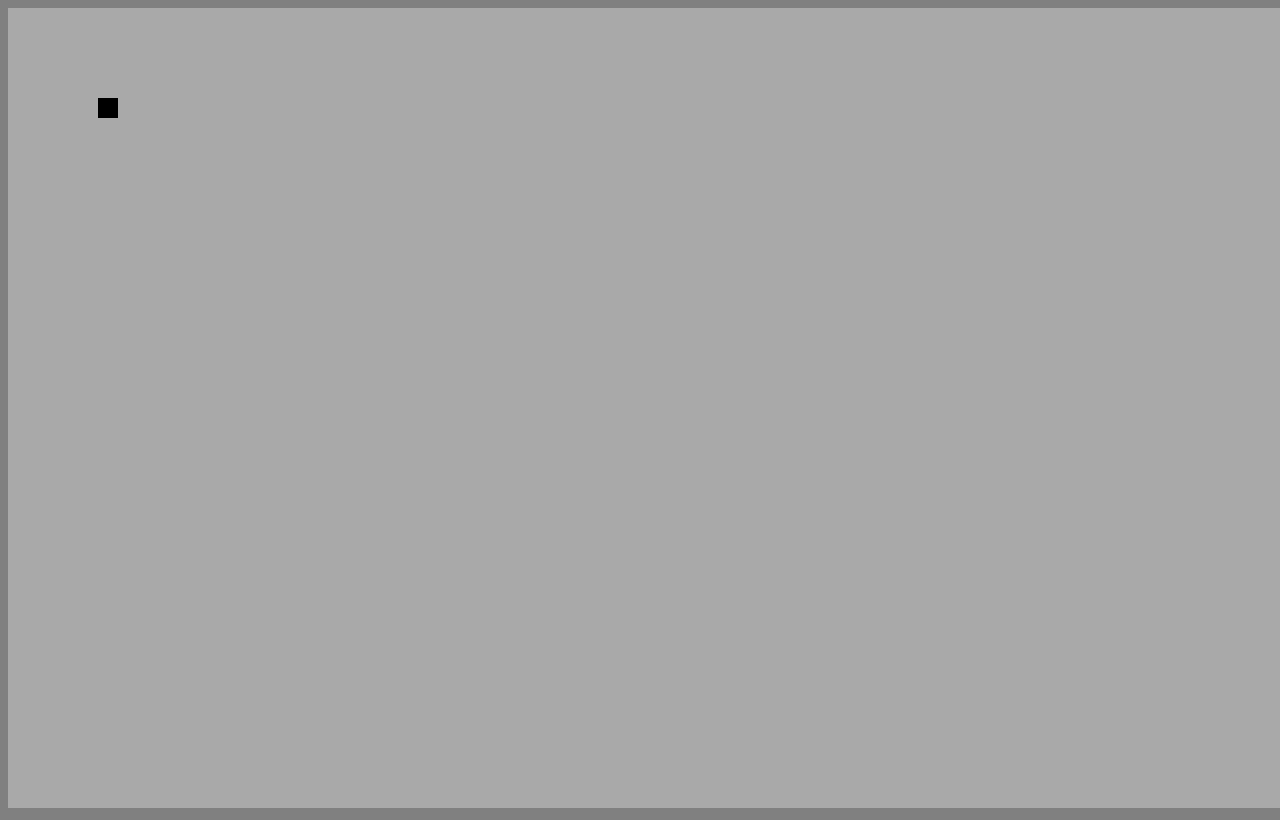
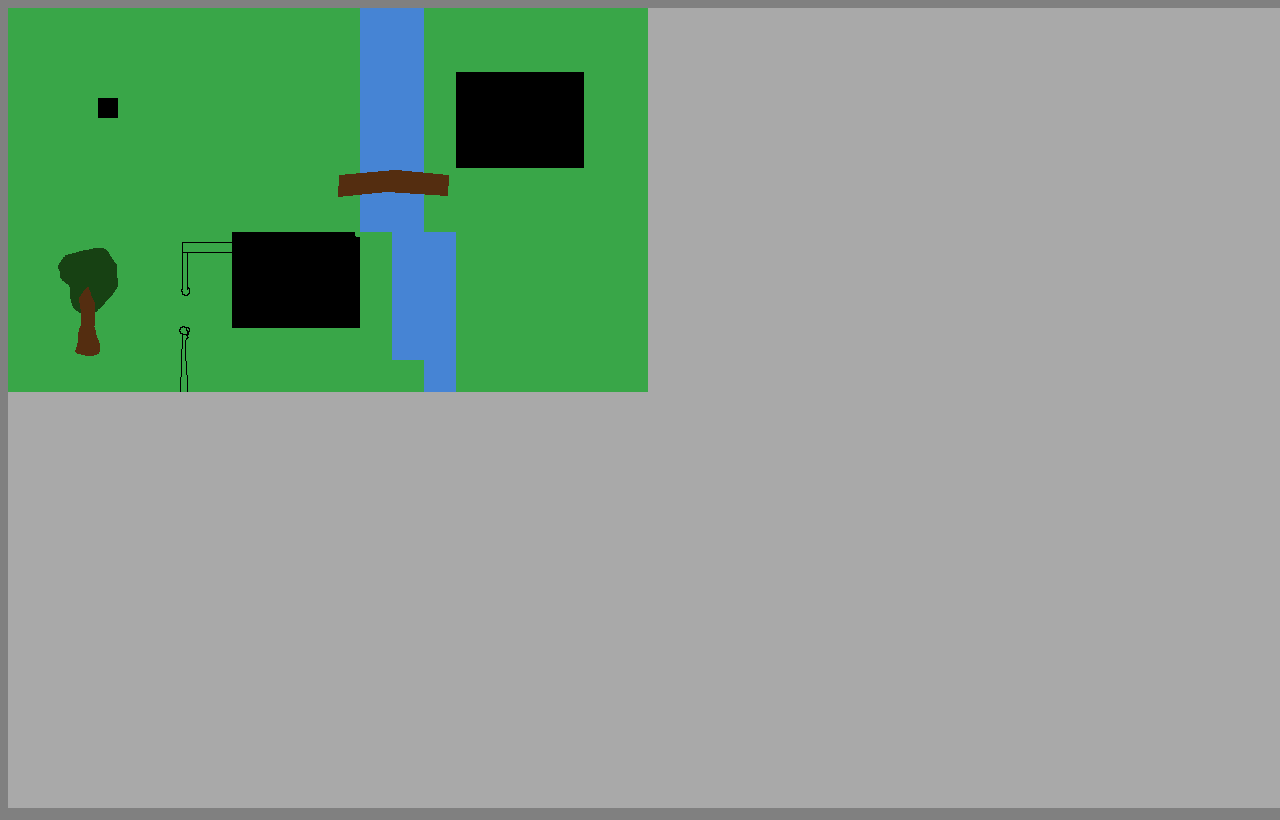
Before and after one commit to KeithChasen/rpg-vanila-js, a plain HTML site: page index.html in a window 1280 px wide. Drawn offline with Linux system fonts and the light colour scheme.

Commit message:
loading game map and drawing it

```diff
--- a/index.html
+++ b/index.html
@@ -14,6 +14,7 @@
     <script src="src/Controllers.js"></script>
     <script src="src/Person.js"></script>
     <script src="src/Player.js"></script>
+    <script src="src/GameMap.js"></script>
     <script src="src/Game.js"></script>
     <script src="main.js"></script>
 </body>
--- a/src/Game.js
+++ b/src/Game.js
@@ -6,11 +6,19 @@ class Game {
 
     player = null;
 
+    map = null;
+
     currentFrame = 0;
 
     init(cnv, ctx) {
         this.cnv = cnv;
         this.ctx = ctx;
+
+        this.map = new GameMap();
+
+        this.map.setContext(ctx);
+        this.map.setLower('src/img/test-map-bottom.png');
+        this.map.setUpper('src/img/test-map-top.png');
 
         this.spawnPlayer();
     }
@@ -28,7 +36,11 @@ class Game {
     }
 
     sRender() {
+        this.map.drawLower();
 
+        this.player.draw();
+
+        this.map.drawUpper();
     }
 
     sCollision() {
@@ -50,7 +62,9 @@ class Game {
 
     run() {
 
-        this.player.draw();
+
+        this.sRender();
+
         this.player.update();
 
         this.currentFrame++;
--- /dev/null
+++ b/src/GameMap.js
@@ -0,0 +1,29 @@
+class GameMap {
+    lowerPicture = null;
+    upperPicture = null;
+    ctx = null;
+
+    setContext(ctx) {
+        this.ctx = ctx;
+    }
+
+    setLower(source) {
+        this.lowerPicture = new Image();
+        this.lowerPicture.src = source;
+    }
+
+    setUpper(source) {
+        this.upperPicture = new Image();
+        this.upperPicture.src = source;
+    }
+
+    drawLower() {
+        this.ctx && this.lowerPicture &&
+            this.ctx.drawImage(this.lowerPicture, 0, 0);
+    }
+
+    drawUpper() {
+        this.ctx && this.upperPicture &&
+        this.ctx.drawImage(this.upperPicture, 0, 0);
+    }
+}
--- a/src/Person.js
+++ b/src/Person.js
@@ -29,4 +29,4 @@ class Person {
         );
         this.ctx.fill();
     }
-}``
+}
```
Also changed, not shown: src/img/test-map-bottom.png (added), src/img/test-map-top.png (added), 1 other file.
